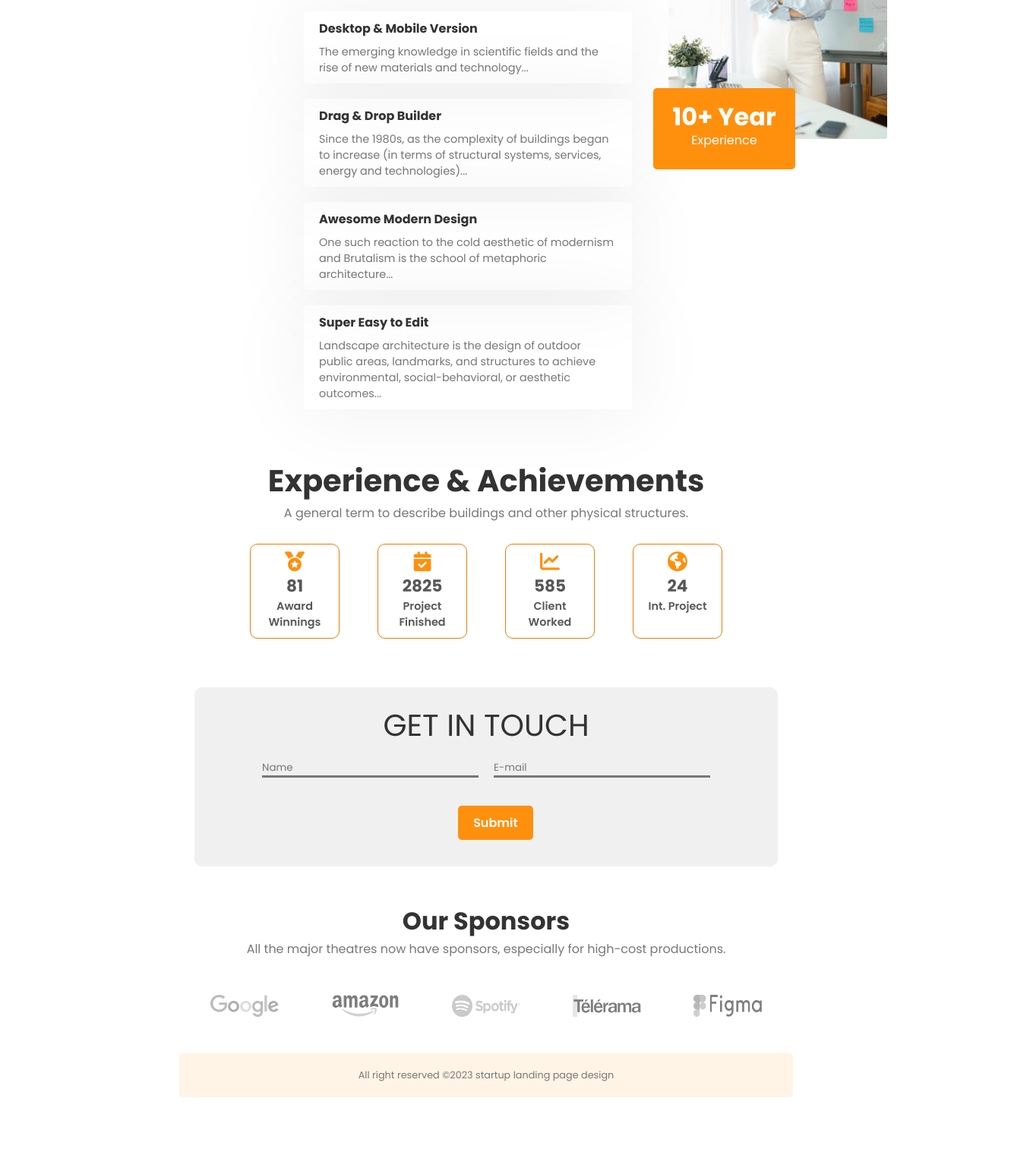
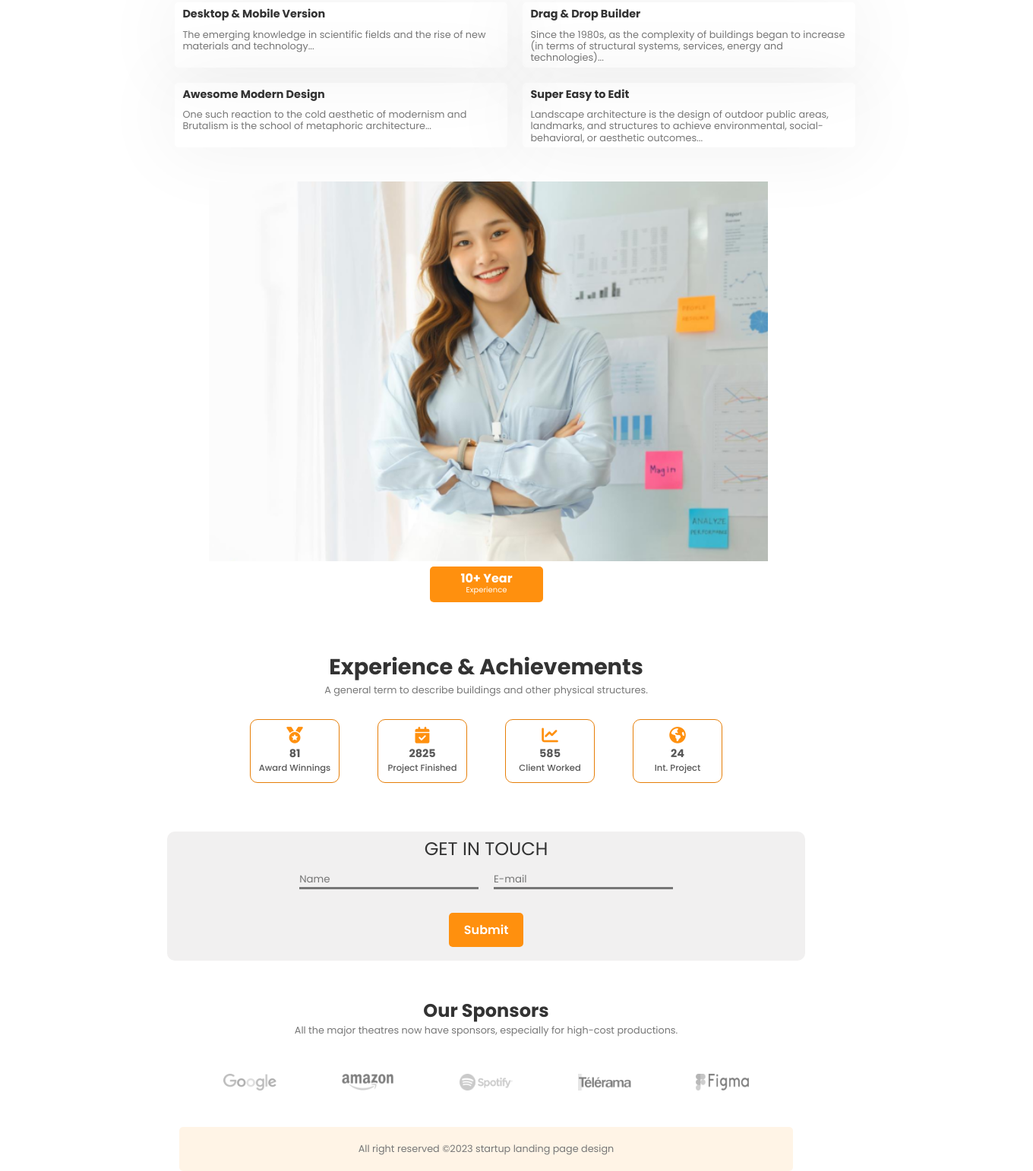
Before and after one commit to shaaheensaab/architecia, a plain HTML site: page index.html in a window 1280 px wide. Shown: the part 1453-2995 px from the top of the page at 76% size, 1360 px wide, since content can reach past the window. Before the commit the page ends 2898 px from the top, so only its background shows below. Drawn offline with Linux system fonts and the light colour scheme.

Commit message:
responsiveness assured

```diff
--- a/style/style.css
+++ b/style/style.css
@@ -1004,6 +1004,252 @@ nav{
         color: #fff;
     }
 
+    /* achievement */
+    .achievement-info > h1{
+        font-size: 1.5em;
+    }
+    .achievement-info > p{
+        font-size: 0.8em;
+    }
+    .a-card{
+        width: 15%;
+        font-size: 0.9em;
+        padding: 10px;
+        border-radius: 10px;
+        border: 1px solid #e67e07;
+    }
+    .a-card h5{
+        font-size: 1em;
+        color: #585858;
+    }
+    .a-card i{
+        font-size: 1.5em;
+        color: #FF900E;
+    }
+    .a-card p{
+        font-size: 0.8em;
+        font-weight: 500;
+        color: #585858;
+    }
+
+    /* contact */
+    .contact-container{
+        width: 50%;
+        margin-top: 5%;
+        padding: 5px 100px;
+        border-radius: 10px;
+        background-color: #f1f0f0;
+    }
+    .contact-info h1{
+        text-align: center;
+        font-weight: 400;
+        font-size: 1.5em;
+        text-transform: uppercase;
+    }
+    .submit-btn{
+        margin-top: 5%;
+        margin-left: 42%;
+    }
+
+    /* sponsor */
+    .sponsor-info{
+        text-align: center;
+        margin-top: 5%;
+    }
+    .sponsor-info h1{
+        font-size: 1.2em;
+    }
+    .sponsor-info p{
+        font-size: 0.8em;
+        color: #777777;
+    }
+    .sponsor-img img{
+        width: 50px;
+        filter: grayscale(100%);
+        opacity: 0.5;
+    }
+
+    /* footer */
+    .sponsor-info{
+        text-align: center;
+        margin-top: 5%;
+    }
+    .sponsor-info h1{
+        font-size: 1.5em;
+    }
+    .sponsor-info p{
+        font-size: 0.8em;
+        color: #777777;
+    }
+    .sponsor-img img{
+        width: 70px;
+        filter: grayscale(100%);
+        opacity: 0.5;
+    }
+
+
+
+}
+
+@media screen and (min-width: 1201px) and (max-width: 1879px) {
+    /* spec */
+    .spec-section{
+        display: flex;
+        flex-direction: column;
+        margin-top: 10%;
+        margin-left: 18%;
+        width: 70%;
+    }
+    .spec-info{
+        width: 100%;
+        display: flex;
+        flex-direction: column;
+        align-items: center;
+    }
+    .spec-info-heading h1{
+        font-size: 2em;
+        width: 80%;
+        padding: 0 3%;
+        line-height: 100%;
+        border-left: 6px solid #FF900E;
+    }
+    .spec-info-heading > p{
+        margin: 5% 0;
+        font-size: 0.9em;
+        line-height: 1.2;
+    }
+    .spec-card-container{
+        display: grid;
+        grid-template-columns: repeat(2, 1fr);
+        gap: 20px;
+    }
+    .spec-card{
+        padding: 5px 10px;
+        border-radius: 5px;
+        box-shadow: 0 0 100px 10px rgba(0, 0, 0, 0.05);
+    }
+    .spec-card h2{
+        font-size: 0.9em;
+    }
+    .spec-card p{
+        font-size: 0.8em;
+        margin-top: 2%;
+        line-height: 1.2;
+    }
+    .spec-img{
+        width: 65%;
+        margin-top: 5%;
+        margin-left: 5%;
+    }
+    .spec-img img{
+        width: 140%;
+        height: 500px;
+        object-fit: cover;
+        object-position: -80px -250px;
+    }
+    .spec-btn{
+        position: relative;
+        right: -50%;
+        top: 0%;
+        border: none;
+        border-radius: 5px;
+        font-size: 1em;
+        font-weight: 700;
+        color: #fff;
+        padding: 10px 40px;
+        line-height: 80%;
+        background-color: #FF900E;
+    }
+    .spec-btn span{
+        font-size: 10px;
+        font-weight: 400;
+        color: #fff;
+    }
+
+    /* achievement */
+    .achievement-info > h1{
+        font-size: 1.8em;
+    }
+    .achievement-info > p{
+        font-size: 0.8em;
+    }
+    .a-card{
+        width: 10%;
+        font-size: 0.9em;
+        padding: 10px;
+        border-radius: 10px;
+        border: 1px solid #e67e07;
+    }
+    .a-card h5{
+        font-size: 1em;
+        color: #585858;
+    }
+    .a-card i{
+        font-size: 1.5em;
+        color: #FF900E;
+    }
+    .a-card p{
+        font-size: 0.8em;
+        font-weight: 500;
+        color: #585858;
+    }
+
+    /* contact */
+    .contact-container{
+        width: 50%;
+        margin-top: 5%;
+        padding: 5px 100px;
+        border-radius: 10px;
+        background-color: #f1f0f0;
+    }
+    .contact-info h1{
+        text-align: center;
+        font-weight: 400;
+        font-size: 1.5em;
+        text-transform: uppercase;
+    }
+    .submit-btn{
+        margin-top: 5%;
+        margin-left: 42%;
+    }
+
+    /* sponsor */
+    .sponsor-info{
+        text-align: center;
+        margin-top: 5%;
+    }
+    .sponsor-info h1{
+        font-size: 1.2em;
+    }
+    .sponsor-info p{
+        font-size: 0.8em;
+        color: #777777;
+    }
+    .sponsor-img img{
+        width: 50px;
+        filter: grayscale(100%);
+        opacity: 0.5;
+    }
+
+    /* footer */
+    .sponsor-info{
+        text-align: center;
+        margin-top: 5%;
+    }
+    .sponsor-info h1{
+        font-size: 1.5em;
+    }
+    .sponsor-info p{
+        font-size: 0.8em;
+        color: #777777;
+    }
+    .sponsor-img img{
+        width: 70px;
+        filter: grayscale(100%);
+        opacity: 0.5;
+    }
+
+
 }
 
 /* ************* @MEDIA QUERY RESPONSIVE DECLARATION ENDED HERE ************** */
```
